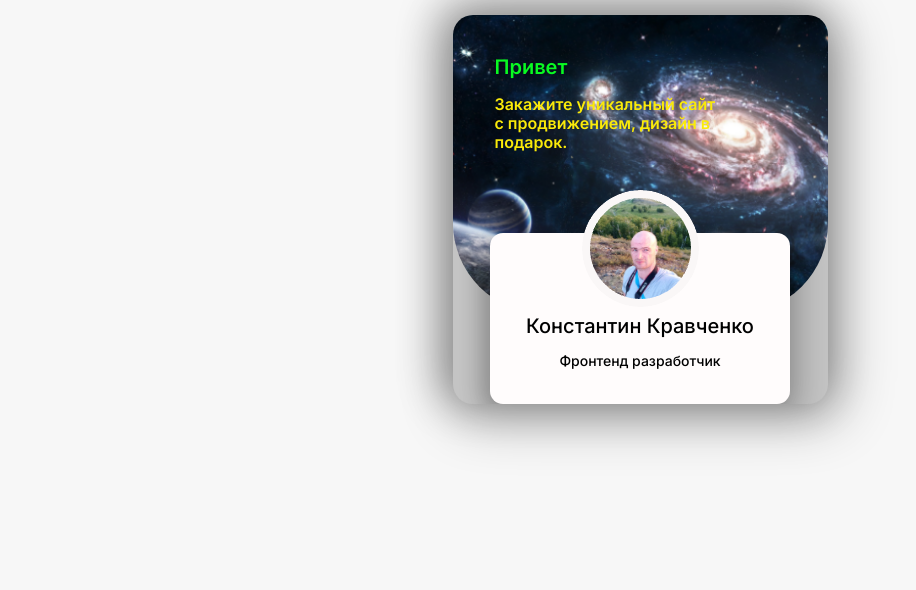
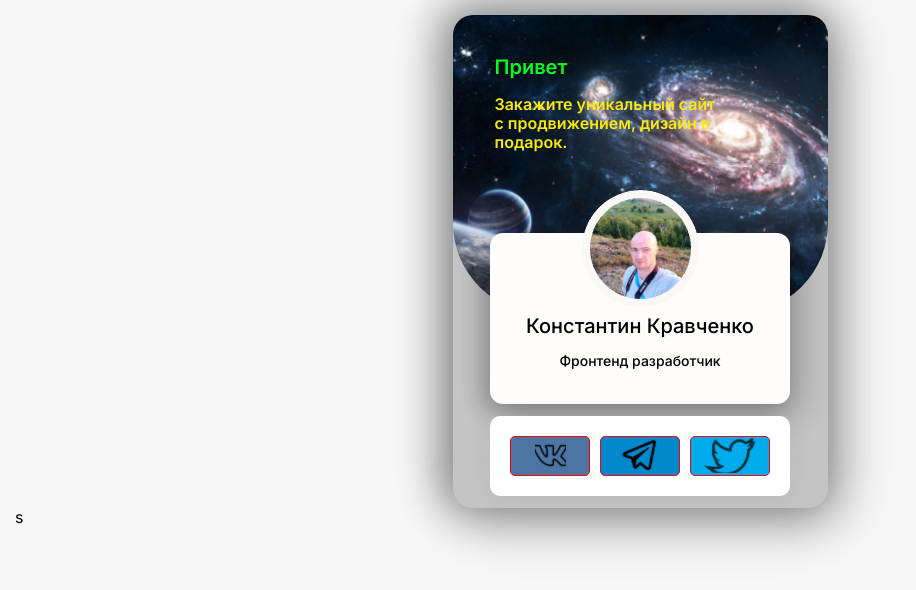
Before and after one commit to Konstantin23z/work1, a plain HTML site: page index.html in a window 1280 px wide. Shown: the whole page, without its empty margins (0-916 px from the left). Drawn offline with nearby package versions, Linux system fonts and the light colour scheme.

Commit message:
add:finih

```diff
--- a/css/style.css
+++ b/css/style.css
@@ -84,3 +84,43 @@ background: rgb(196, 196, 196);
   font-weight: 500;
   line-height: 17px;
 }
+
+.card {
+  background: #ffffff;
+  box-shadow: 0px 4px 30px rgba(0, 0, 0, 0.05);
+  border-radius: 10px;
+  margin-top: 12px;
+  margin-bottom: 12px;
+  padding: 20px;
+}
+
+.buttons {
+  display: flex;
+  width: 260px;
+  justify-content: space-between;
+  margin: auto;
+  gap: 10px;
+}
+.button {
+  background-color: #000;
+  display: flex;
+  align-items: center;
+  justify-content: center;
+  height: 40px;
+  border: 1px solid red;
+  flex-shrink: 1;
+  width: 100%;
+  border-radius: 5px;
+}
+
+.button.vk {
+  background-color: #4c75a3;
+}
+
+.button.tg {
+  background-color: #0088cc;
+}
+
+.button.tv {
+  background-color: #00acee;
+}
--- a/index.html
+++ b/index.html
@@ -23,9 +23,25 @@
       <h1 class="user-name">Константин Кравченко</h1>
       <p class="user-description">Фронтенд разработчик</p>
     </div>
+    <div class="card">
+      <div class="buttons">
+
+        <a href="#" class="button vk">
+          <img  class="button-icon" src="img/icons/вк.png" alt="vk">
+        </a>
+
+        <a href="#" class="button tg">
+          <img  class="button-icon" src="img/icons/телеграмм.png" alt="tg" >
+        </a>
+
+        <a href="#" class="button tv">
+          <img  class="button-icon" src="img/icons/твиттер.png" alt="tvit">
+        </a>
+      </div>
+    </div>
    </div>
   </div>
   <!-- /.page-wrapper -->
-  <script src="js/main.js"></script>
+  <script src="js/main.js"></script>s
 </body>
 </html>
```
Also changed, not shown: img/icons/вк.png (added), img/icons/твиттер.png (added), img/icons/телеграмм.png (added).
